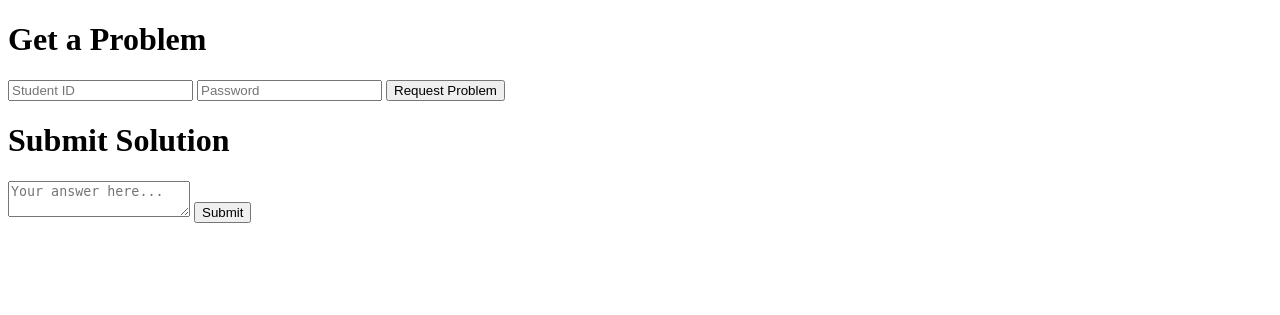
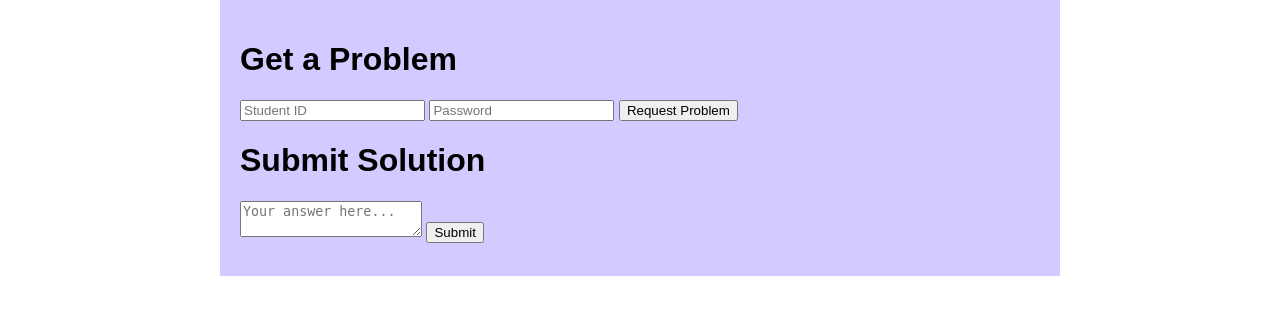
Before and after one commit to Marzopa/TECMap-AI, a Spring Boot app: page / in a window 1280 px wide. Shown: the top 315 px of the page. Run offline with Spring Boot 4, Linux system fonts and the light colour scheme.

Commit message:
endpoints kind of work now it seems (awful ux) and started playing with css

```diff
--- a/src/main/java/Classroom/ClassroomController.java
+++ b/src/main/java/Classroom/ClassroomController.java
@@ -68,7 +68,11 @@ public class ClassroomController {
     @GetMapping("/problem")
     public ProblemResponse getProblem(@RequestParam String studentId, @RequestParam String password)
             throws IOException, InterruptedException {
+        System.out.println("Getting problem");
         if (!authenticate(studentId, password)) {
+            System.err.println("Invalid credentials for student ID: " + studentId);
+            System.err.println("Invalid credentials for password: " + password);
+            System.out.println(credentials);
             throw new IllegalArgumentException("Student credentials are not valid.");
         }
 
--- a/src/main/java/Frontend/MicroserviceApp.java
+++ b/src/main/java/Frontend/MicroserviceApp.java
@@ -2,10 +2,13 @@ package Frontend;
 
 import org.springframework.boot.SpringApplication;
 import org.springframework.boot.autoconfigure.SpringBootApplication;
+import org.springframework.context.annotation.ComponentScan;
 
-@SpringBootApplication  // Tells Spring Boot to scan for components in this package and subpackages
+@SpringBootApplication
+@ComponentScan(basePackages = {"Frontend", "Classroom", "Ollama", "Utils"})
 public class MicroserviceApp {
     public static void main(String[] args) {
+        System.out.println("MicroserviceApp starting...");
         SpringApplication.run(MicroserviceApp.class, args);
     }
 }
--- a/src/main/resources/static/index.html
+++ b/src/main/resources/static/index.html
@@ -3,9 +3,12 @@
 <head>
     <meta charset="UTF-8">
     <title>Classroom Portal</title>
+    <link rel="stylesheet" href="styles.css">
 </head>
 
 <body>
+
+<main>
 <h1>Get a Problem</h1>
 <label for="studentId"></label><input id="studentId" placeholder="Student ID" />
 <label for="password"></label><input id="password" placeholder="Password" type="password" />
@@ -16,6 +19,7 @@
 <textarea id="solution" placeholder="Your answer here..."></textarea>
 <button onclick="submitSolution()">Submit</button>
 <pre id="feedbackBox"></pre>
+</main>
 
 <script src="app.js"></script>
 </body>
--- a/src/main/resources/static/styles.css
+++ b/src/main/resources/static/styles.css
@@ -0,0 +1,18 @@
+body {
+    font-family: sans-serif;
+    margin: 0;
+    padding: 0;
+}
+
+header, footer {
+    background-color: #f5f5f5;
+    padding: 10px;
+    text-align: center;
+}
+
+main {
+    padding: 20px;
+    max-width: 800px;
+    margin: auto;
+    background-color: #d4caff;
+}
```
